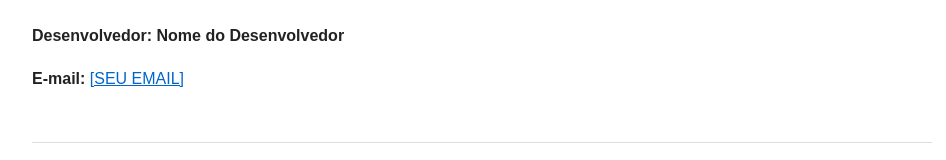
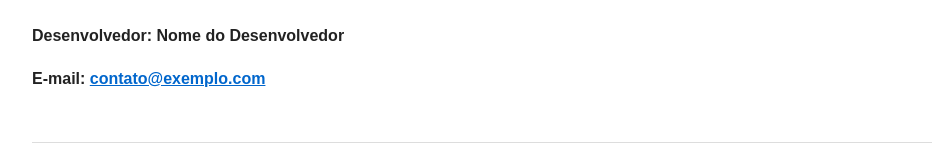
Before and after one commit to g4b3r/android-politicas-generica, a plain HTML site: page index.html in a window 1280 px wide. Shown: the part 3832-3992 px from the top of the page, without its empty margins (158-1104 px from the left). Drawn offline with Linux system fonts and the light colour scheme.

Commit message:
Change email address in index.html
Updated email link in the footer.

```diff
--- a/index.html
+++ b/index.html
@@ -326,7 +326,7 @@
 
     <p>
         <strong>E-mail:</strong>
-        <a href="mailto:[SEU EMAIL]">[SEU EMAIL]</a>
+        <a href="mailto:g4b3r.x@gmail.com"><strong data-email></strong></a>
     </p>
 
 
```
